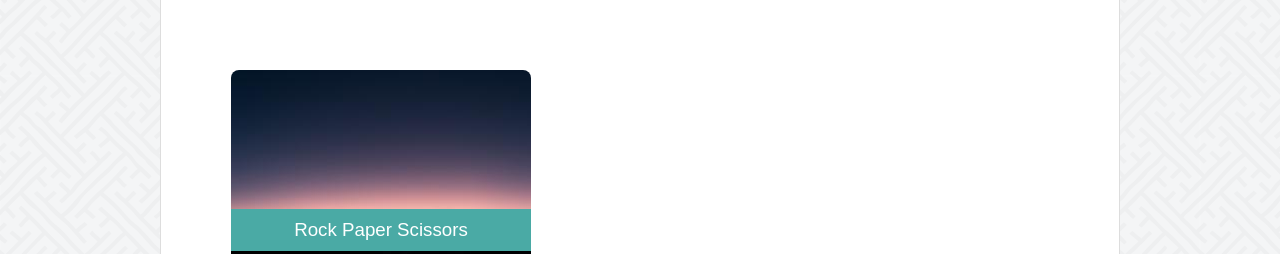
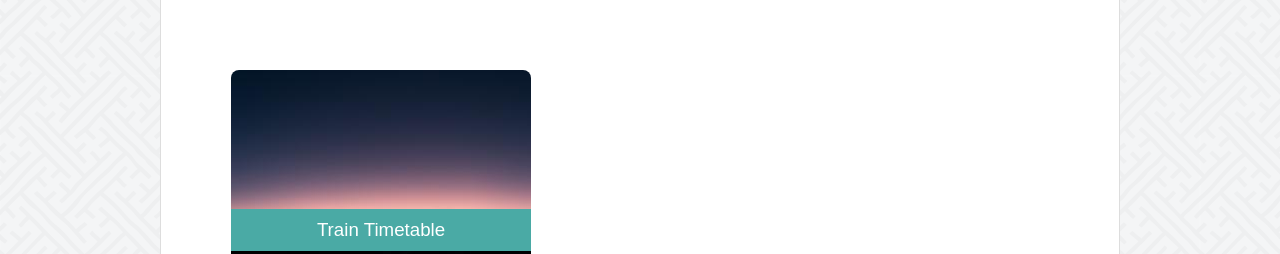
Before and after one commit to sjwarren91/Responsive-Portfolio, a plain HTML site: page portfolio.html in a window 1280 px wide. Shown: the part 724-978 px from the top of the page. Drawn offline with Linux system fonts and the light colour scheme.

Commit message:
add train timetable to portfolio

```diff
--- a/portfolio.html
+++ b/portfolio.html
@@ -64,8 +64,8 @@
 
             <div class="row">
                 <div class="img-wrapper">
-                    <img src="assets/images/image5.jpg" alt="placeholder">
-                    <h3 class="img-banner">Rock Paper Scissors</h3>
+                    <a href="https://sjwarren91.github.io/Train-Timetable/" target="_blank"><img src="assets/images/image5.jpg" alt="placeholder"></a>
+                    <h3 class="img-banner">Train Timetable</h3>
                 </div>
             </div>
 
```
